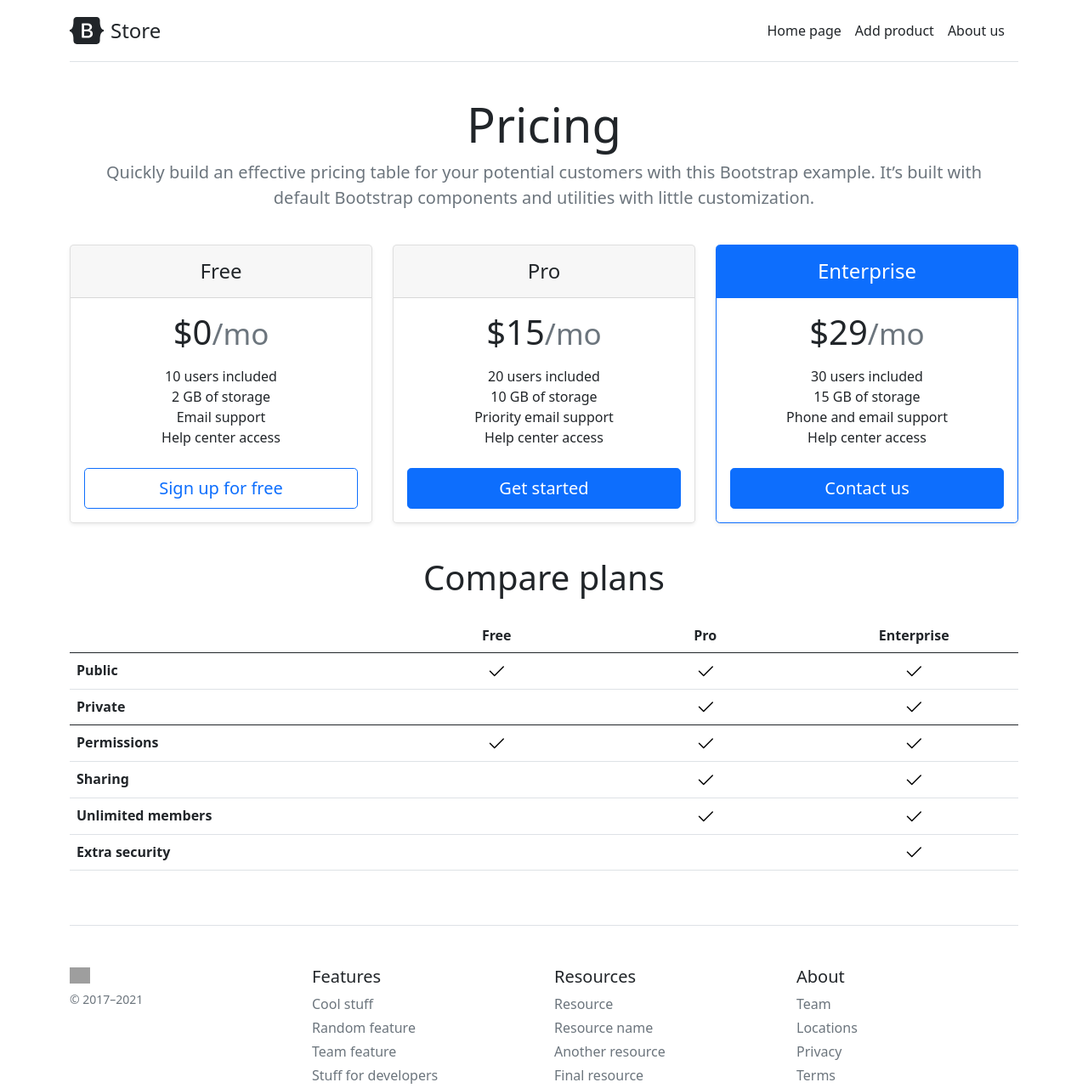
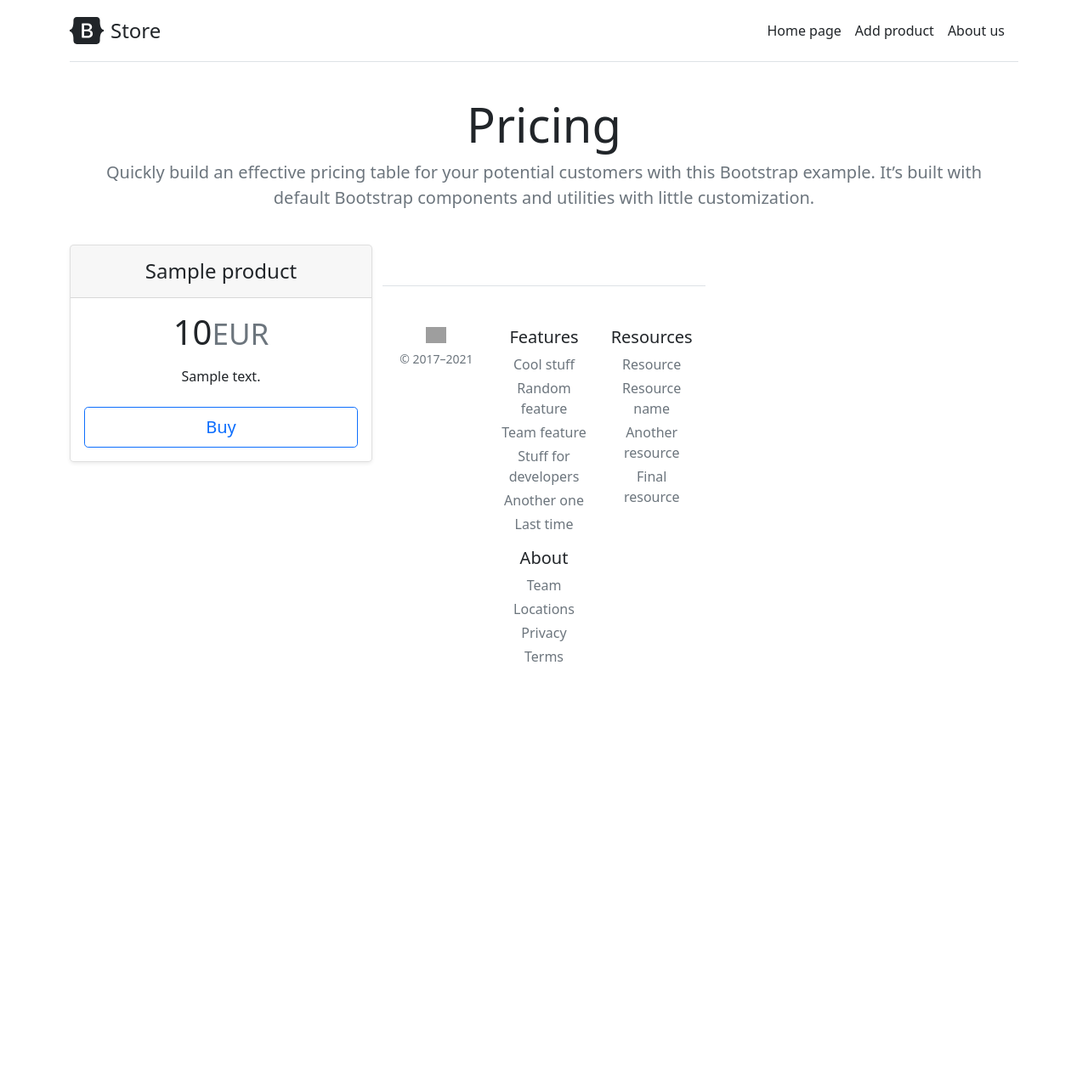
Before and after one commit to truemaxevans/flask_webstore, a Flask app: page / in a window 1280 px wide. Shown: the top 1281 px of the page at 85% size. After the commit the page ends 779 px from the top, so only its background shows below. Run offline with Flask 2, Linux system fonts and the light colour scheme; tables that the repository leaves empty hold one stand-in row (values such as "Sample post"); lists and menus that the app fills with data are empty; grey boxes are pictures that could not be loaded.

Commit message:
Info on page

```diff
--- a/main.py
+++ b/main.py
@@ -1,4 +1,4 @@
-from flask import Flask, render_template
+from flask import Flask, render_template, request, redirect
 from flask_sqlalchemy import SQLAlchemy
 
 app = Flask(__name__)
@@ -14,10 +14,16 @@ class Product(db.Model):
     description = db.Column(db.Text)
     status = db.Column(db.Boolean, default=True)
 
+    # show title for added positions
+    def __repr__(self):
+        return self.title
+
 
 @app.route('/')
 def index():
-    return render_template('index.html')
+    # Show all products ordered by price
+    products = Product.query.order_by(Product.price).all()
+    return render_template('index.html', data=products)
 
 
 @app.route('/about')
@@ -25,9 +31,23 @@ def about():
     return render_template('about.html')
 
 
-@app.route('/add_product')
+@app.route('/add_product', methods=['POST', 'GET'])
 def create():
-    return render_template('create.html')
+    if request.method == 'POST':
+        title = request.form['title']
+        price = request.form['price']
+        description = request.form['description']
+
+        product = Product(title=title, price=price, description=description)
+        try:
+            db.session.add(product)
+            db.session.commit()
+            return redirect('/')
+        except:
+            return 'Error'
+
+    else:
+        return render_template('create.html')
 
 
 if __name__ == '__main__':
--- a/templates/index.html
+++ b/templates/index.html
@@ -6,121 +6,29 @@
 
 {% block body %}
 <div class="pricing-header p-3 pb-md-4 mx-auto text-center">
-      <h1 class="display-4 fw-normal">Pricing</h1>
-      <p class="fs-5 text-muted">Quickly build an effective pricing table for your potential customers with this Bootstrap example. It’s built with default Bootstrap components and utilities with little customization.</p>
-    </div>
-  </header>
+  <h1 class="display-4 fw-normal">Pricing</h1>
+  <p class="fs-5 text-muted">Quickly build an effective pricing table for your potential customers with this Bootstrap example. It’s built with default Bootstrap components and utilities with little customization.</p>
+</div>
 
-  <main>
+<main>
+
     <div class="row row-cols-1 row-cols-md-3 mb-3 text-center">
+          {% for element in data %}
+
       <div class="col">
         <div class="card mb-4 rounded-3 shadow-sm">
           <div class="card-header py-3">
-            <h4 class="my-0 fw-normal">Free</h4>
+            <h4 class="my-0 fw-normal">{{element.title}}</h4>
           </div>
           <div class="card-body">
-            <h1 class="card-title pricing-card-title">$0<small class="text-muted fw-light">/mo</small></h1>
+            <h1 class="card-title pricing-card-title">{{element.price}}<small class="text-muted fw-light">EUR</small></h1>
             <ul class="list-unstyled mt-3 mb-4">
-              <li>10 users included</li>
-              <li>2 GB of storage</li>
-              <li>Email support</li>
-              <li>Help center access</li>
+              <li>{{element.description}}</li>
             </ul>
-            <button type="button" class="w-100 btn btn-lg btn-outline-primary">Sign up for free</button>
+            <a href="" class="w-100 btn btn-lg btn-outline-primary">Buy</a>
           </div>
         </div>
+        {%endfor%}
+
       </div>
-      <div class="col">
-        <div class="card mb-4 rounded-3 shadow-sm">
-          <div class="card-header py-3">
-            <h4 class="my-0 fw-normal">Pro</h4>
-          </div>
-          <div class="card-body">
-            <h1 class="card-title pricing-card-title">$15<small class="text-muted fw-light">/mo</small></h1>
-            <ul class="list-unstyled mt-3 mb-4">
-              <li>20 users included</li>
-              <li>10 GB of storage</li>
-              <li>Priority email support</li>
-              <li>Help center access</li>
-            </ul>
-            <button type="button" class="w-100 btn btn-lg btn-primary">Get started</button>
-          </div>
-        </div>
-      </div>
-      <div class="col">
-        <div class="card mb-4 rounded-3 shadow-sm border-primary">
-          <div class="card-header py-3 text-white bg-primary border-primary">
-            <h4 class="my-0 fw-normal">Enterprise</h4>
-          </div>
-          <div class="card-body">
-            <h1 class="card-title pricing-card-title">$29<small class="text-muted fw-light">/mo</small></h1>
-            <ul class="list-unstyled mt-3 mb-4">
-              <li>30 users included</li>
-              <li>15 GB of storage</li>
-              <li>Phone and email support</li>
-              <li>Help center access</li>
-            </ul>
-            <button type="button" class="w-100 btn btn-lg btn-primary">Contact us</button>
-          </div>
-        </div>
-      </div>
-    </div>
-
-    <h2 class="display-6 text-center mb-4">Compare plans</h2>
-
-    <div class="table-responsive">
-      <table class="table text-center">
-        <thead>
-          <tr>
-            <th style="width: 34%;"></th>
-            <th style="width: 22%;">Free</th>
-            <th style="width: 22%;">Pro</th>
-            <th style="width: 22%;">Enterprise</th>
-          </tr>
-        </thead>
-        <tbody>
-          <tr>
-            <th scope="row" class="text-start">Public</th>
-            <td><svg class="bi" width="24" height="24"><use xlink:href="#check"/></svg></td>
-            <td><svg class="bi" width="24" height="24"><use xlink:href="#check"/></svg></td>
-            <td><svg class="bi" width="24" height="24"><use xlink:href="#check"/></svg></td>
-          </tr>
-          <tr>
-            <th scope="row" class="text-start">Private</th>
-            <td></td>
-            <td><svg class="bi" width="24" height="24"><use xlink:href="#check"/></svg></td>
-            <td><svg class="bi" width="24" height="24"><use xlink:href="#check"/></svg></td>
-          </tr>
-        </tbody>
-
-        <tbody>
-          <tr>
-            <th scope="row" class="text-start">Permissions</th>
-            <td><svg class="bi" width="24" height="24"><use xlink:href="#check"/></svg></td>
-            <td><svg class="bi" width="24" height="24"><use xlink:href="#check"/></svg></td>
-            <td><svg class="bi" width="24" height="24"><use xlink:href="#check"/></svg></td>
-          </tr>
-          <tr>
-            <th scope="row" class="text-start">Sharing</th>
-            <td></td>
-            <td><svg class="bi" width="24" height="24"><use xlink:href="#check"/></svg></td>
-            <td><svg class="bi" width="24" height="24"><use xlink:href="#check"/></svg></td>
-          </tr>
-          <tr>
-            <th scope="row" class="text-start">Unlimited members</th>
-            <td></td>
-            <td><svg class="bi" width="24" height="24"><use xlink:href="#check"/></svg></td>
-            <td><svg class="bi" width="24" height="24"><use xlink:href="#check"/></svg></td>
-          </tr>
-          <tr>
-            <th scope="row" class="text-start">Extra security</th>
-            <td></td>
-            <td></td>
-            <td><svg class="bi" width="24" height="24"><use xlink:href="#check"/></svg></td>
-          </tr>
-        </tbody>
-      </table>
-    </div>
-  </main>
-
-{% endblock %}
+      {% endblock %}
```
Also changed, not shown: templates/create.html (+4 -8 lines).
